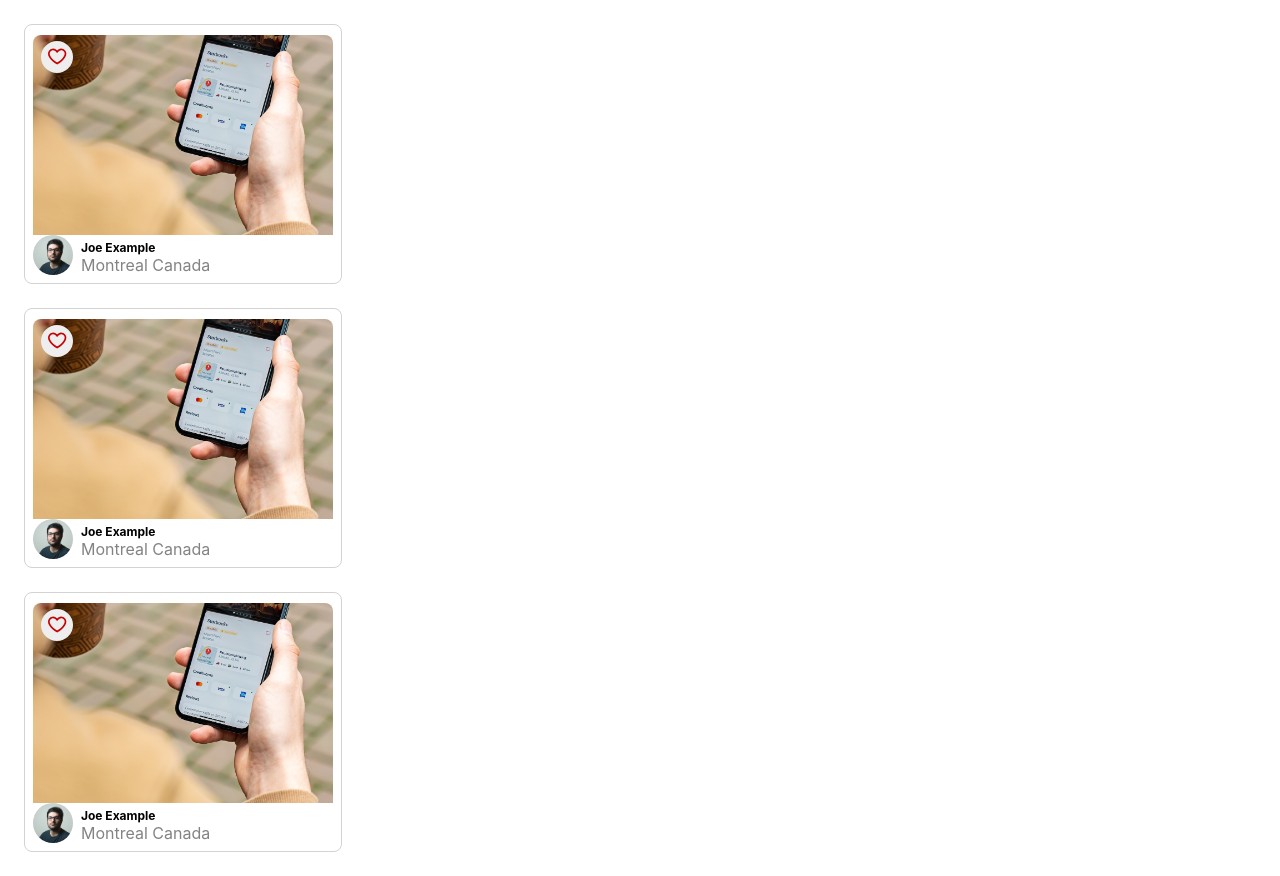
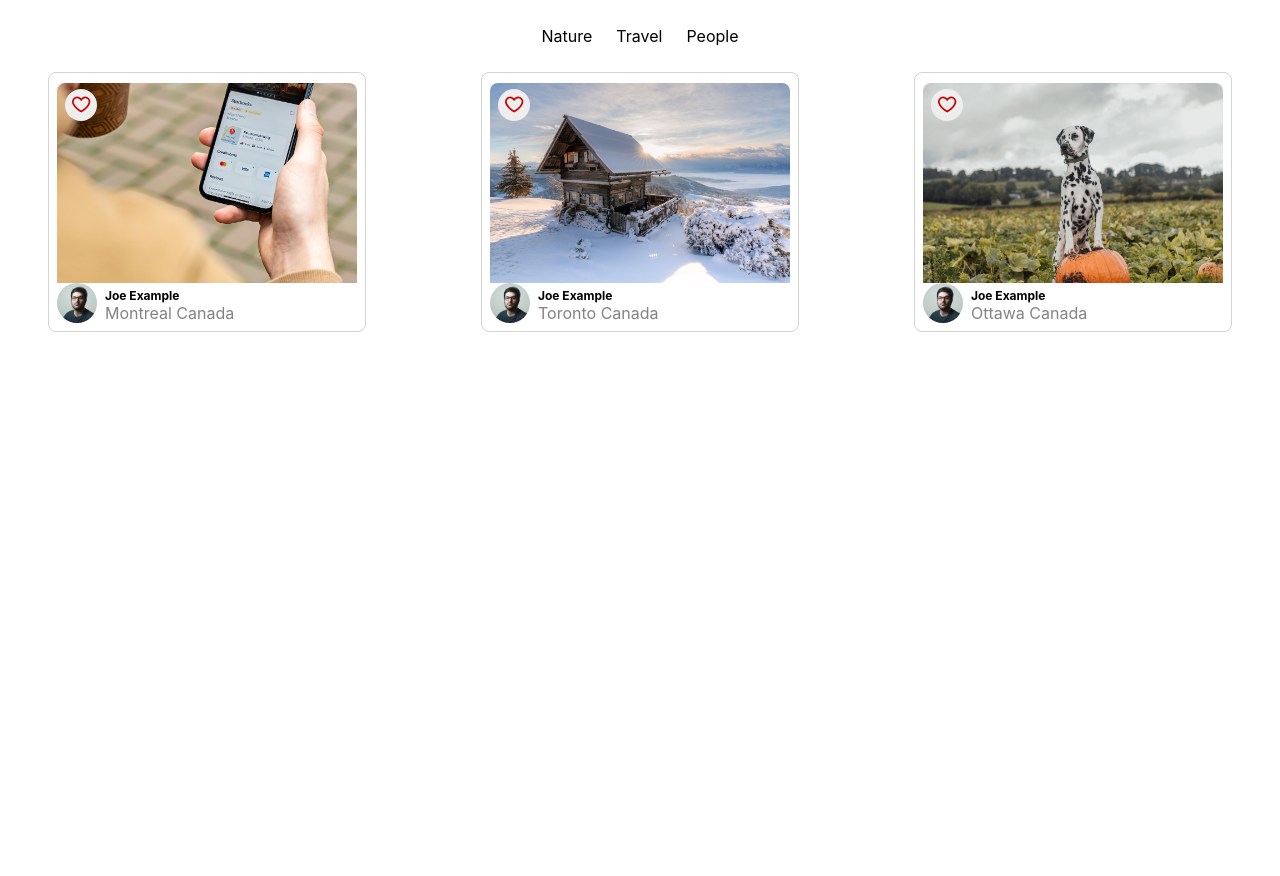
Before and after one commit to NicholasTheisen/PhotoLabsMain, a React (Create React App) app in the folder frontend/: page / in a window 1280 px wide. After the commit the page ends 800 px from the top, so only its background shows below. Built offline with nearby package versions, Linux system fonts and the light colour scheme; the HTML template or start-up script is replaced by a standard one.

Commit message:
implemented topiclist

```diff
--- a/frontend/src/App.jsx
+++ b/frontend/src/App.jsx
@@ -1,19 +1,20 @@
 import React from 'react';
 
-import PhotoListItem from './components/PhotoListItem';
+import TopicList from './components/TopicList';
+import PhotoList from './components/PhotoList';
 import './App.scss';
 import { useState } from 'react';
 
-const sampleDataForPhotoListItem = {
-  id: 1,
-  location: {
-    city: "Montreal",
-    country: "Canada",
-  },
-  imageSource: `${process.env.PUBLIC_URL}/Image-1-Regular.jpeg`,
-  username: "Joe Example",
-  profile: `${process.env.PUBLIC_URL}/profile-1.jpg`,
-};
+// const sampleDataForPhotoListItem = {
+//   id: 1,
+//   location: {
+//     city: "Montreal",
+//     country: "Canada",
+//   },
+//   imageSource: `${process.env.PUBLIC_URL}/Image-1-Regular.jpeg`,
+//   username: "Joe Example",
+//   profile: `${process.env.PUBLIC_URL}/profile-1.jpg`,
+// };
 
 
 
@@ -29,12 +30,14 @@
     }
   };
 
-  const photos = [...Array(3)];
-  const list = photos.map((photo, i) => <PhotoListItem key={i} photoData={sampleDataForPhotoListItem} fav={fav} favPhoto={favPhoto} />);
+
+  // const photos = [...Array(3)];
+  // const list = photos.map((photo, i) => <PhotoListItem key={i} photoData={sampleDataForPhotoListItem} fav={fav} favPhoto={favPhoto} />);
 
   return (
-    <div className="App, photo-list">
-      {list}
+    <div className="App">
+      <TopicList />
+      <PhotoList fav={fav} favPhoto={favPhoto} />
     </div>
   );
 };
--- a/frontend/src/components/PhotoList.jsx
+++ b/frontend/src/components/PhotoList.jsx
@@ -1,19 +1,76 @@
 import React from "react";
+
+import "../styles/PhotoList.scss";
 import PhotoListItem from "./PhotoListItem";
-import "../styles/PhotoList.scss";
 
 const sampleDataForPhotoList = [
-  // your sample data
+  {
+    id: "1",
+    location: {
+      city: "Montreal",
+      country: "Canada",
+    },
+    urls: {
+      full: `${process.env.PUBLIC_URL}/Image-1-Full.jpeg`,
+      regular: `${process.env.PUBLIC_URL}/Image-1-Regular.jpeg`,
+    },
+    user: {
+      id: "1",
+      username: "exampleuser",
+      name: "Joe Example",
+      profile: `${process.env.PUBLIC_URL}/profile-1.jpg`,
+    },
+  },
+  {
+    id: "2",
+    location: {
+      city: "Toronto",
+      country: "Canada",
+    },
+    urls: {
+      full: `${process.env.PUBLIC_URL}/Image-2-Full.jpeg`,
+      regular: `${process.env.PUBLIC_URL}/Image-2-Regular.jpeg`,
+    },
+    user: {
+      id: "2",
+      username: "exampleuser",
+      name: "Joe Example",
+      profile: `${process.env.PUBLIC_URL}/profile-1.jpg`,
+    },
+  },
+  {
+    id: "3",
+    location: {
+      city: "Ottawa",
+      country: "Canada",
+    },
+    urls: {
+      full: `${process.env.PUBLIC_URL}/Image-3-Full.jpeg`,
+      regular: `${process.env.PUBLIC_URL}/Image-3-Regular.jpeg`,
+    },
+    user: {
+      id: "3",
+      username: "exampleuser",
+      name: "Joe Example",
+      profile: `${process.env.PUBLIC_URL}/profile-1.jpg`,
+    },
+  },
 ];
 
-const PhotoList = () => {
-  return (
-    <ul className="photo-list">
-      {sampleDataForPhotoList.map((photoData) => (
-        <PhotoListItem key={photoData.id} photoData={photoData} />
-      ))}
-    </ul>
-  );
+const PhotoList = (props) => {
+  const { fav, favPhoto } = props;
+
+  const list = sampleDataForPhotoList.map((photo, i) => (
+    <PhotoListItem
+      key={i}
+      photoData={photo}
+      fav={fav}
+      favPhoto={favPhoto}
+    />
+  ));
+
+  return <div className="photo-list">{list}</div>;
 };
 
+
 export default PhotoList;
--- a/frontend/src/components/PhotoListItem.jsx
+++ b/frontend/src/components/PhotoListItem.jsx
@@ -4,25 +4,26 @@
 import FavIcon from "./FavIcon";
 import PhotoFavButton from "./PhotoFavButton";
 
+
+
+
+
 const PhotoListItem = (props) => {
-  const { imageSource, username, profile, location } = props.photoData;
-
-  let city = location ? location.city : '';
-  let country = location ? location.country : '';
+  const { urls, user, location } = props.photoData;
 
   return (
     <div className="photo-list__item">
       <PhotoFavButton fav={props.fav} favPhoto={props.favPhoto} />
       <div className="photo-list__user-details">
-        <img src={imageSource} className="photo-list__image" />
+        <img src={urls.regular} className="photo-list__image" />
         <div className="photo-list__user-details2">
-          <img src={profile} className="photo-list__user-profile" />
+          <img src={user.profile} className="photo-list__user-profile" />
           <div className="photo-list__user-details">
             <span className="photo-list__user-info">
-              {username}
+              {user.name}
             </span>
             <span className="photo-list__user-location">
-              {city} {country}
+              {location.city} {location.country}
             </span>
           </div>
         </div>
@@ -31,4 +32,5 @@
   );
 };
 
+
 export default PhotoListItem;
--- a/frontend/src/components/TopicList.jsx
+++ b/frontend/src/components/TopicList.jsx
@@ -1,5 +1,5 @@
 import React from "react";
-
+import TopicListItem from './TopicListItem';
 import "../styles/TopicList.scss";
 
 const sampleDataForTopicList = [
@@ -23,7 +23,9 @@
 const TopicList = () => {
   return (
     <div className="top-nav-bar__topic-list">
-      {/* Insert React */}
+      {sampleDataForTopicList.map(topic => (
+        <TopicListItem key={topic.id} topic={topic} />
+      ))}
     </div>
   );
 };
--- a/frontend/src/components/TopicListItem.jsx
+++ b/frontend/src/components/TopicListItem.jsx
@@ -1,5 +1,4 @@
 import React from "react";
-
 import "../styles/TopicListItem.scss";
 
 const sampleDataForTopicListItem = {
@@ -8,12 +7,13 @@
   label: "Nature",
 };
 
-const TopicListItem = () => {
+const TopicListItem = ({ topic }) => {
   return (
     <div className="topic-list__item">
-      {/* Insert React */}
+      {topic.title}
     </div>
   );
 };
 
+
 export default TopicListItem;
```
